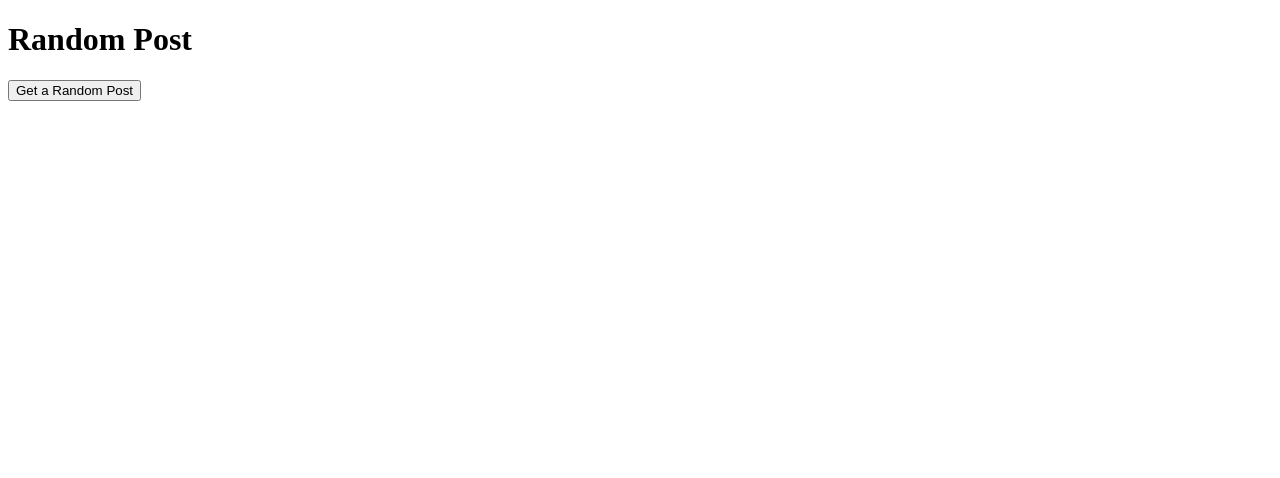
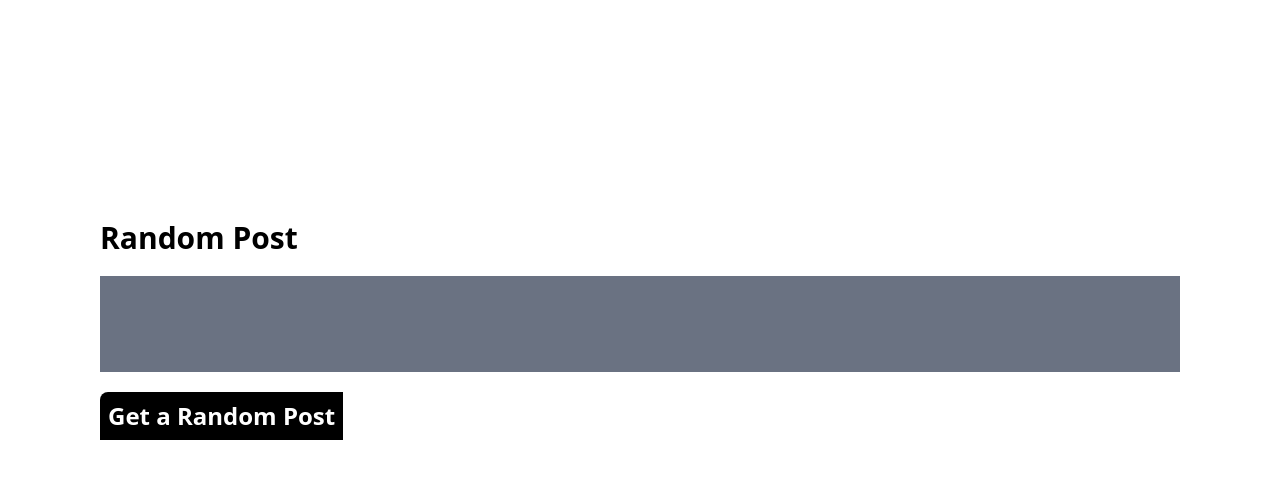
Before and after one commit to Britinogn/Tino-JavaScript-Project, a plain HTML site: page DOM/api.html in a window 1280 px wide. Drawn offline with nearby package versions, Linux system fonts and the light colour scheme.

Commit message:
error fixed

```diff
--- a/DOM/api.html
+++ b/DOM/api.html
@@ -4,8 +4,14 @@
     <meta charset="UTF-8">
     <meta name="viewport" content="width=device-width, initial-scale=1.0">
     <title>API</title>
+     <script src="https://cdn.jsdelivr.net/npm/@tailwindcss/browser@4"></script>
+
+     <link rel="preconnect" href="https://fonts.googleapis.com">
+<link rel="preconnect" href="https://fonts.gstatic.com" crossorigin>
+<link href="https://fonts.googleapis.com/css2?family=Montserrat:ital,wght@0,100..900;1,100..900&family=Nunito:ital,wght@0,200..1000;1,200..1000&family=Roboto:ital,wght@0,100..900;1,100..900&display=swap" rel="stylesheet">
+
 </head>
-<body>
+<body class="py-50 px-25">
 
     <!-- <h1>Latest Post</h1>
 
@@ -13,10 +19,11 @@
 
     </div> -->
 
-    <h1>Random Post</h1>
-    <button onclick="getPost()" >Get a Random Post</button>
+    <h1 class="py-5 font-bold text-3xl">Random Post</h1>
 
-    <div id="post-container"></div>
+    <div id="post-container" class="bg-gray-500 text-white p-12 text-lg "></div>
+
+    <button onclick="getPost()" class="text-2xl bg-black p-2 text-white font-bold row-auto mt-5 rounded-tl-lg" >Get a Random Post</button>
 
     <script src="api.js"></script>
 </body>
--- a/DOM/api.js
+++ b/DOM/api.js
@@ -58,13 +58,14 @@ function getPost(){
 
     const randomId = Math.floor(Math.random() * 100) + 1;
 
-    fetch(`https://dummyjson.com/posts${randomId}`)
-    .then(Response => Response.json())
-    .then(data => {
+    fetch(`https://dummyjson.com/posts/${randomId}`)
+    .then(response => response.json())
+    .then(post => {
 
-        postElement.innerHTML = `
-            <h3>${post.title}</h3>
+        container.innerHTML = `
+            <h3 class="py-3 font-bold">${post.title}</h3>
             <p>${post.body}</p>
         `;
     })
+    .catch(error => console.error("Error fetching data:", error));
 }
```
